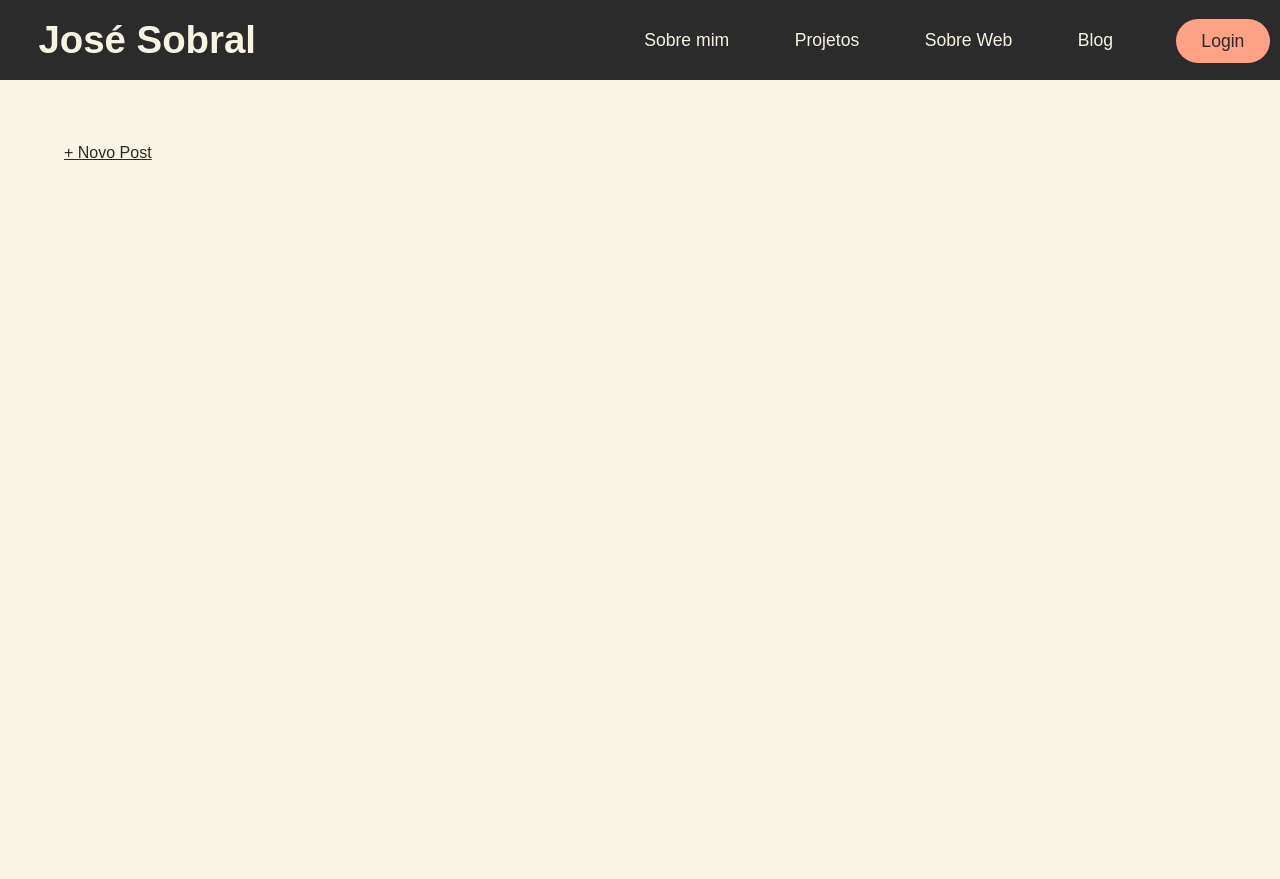
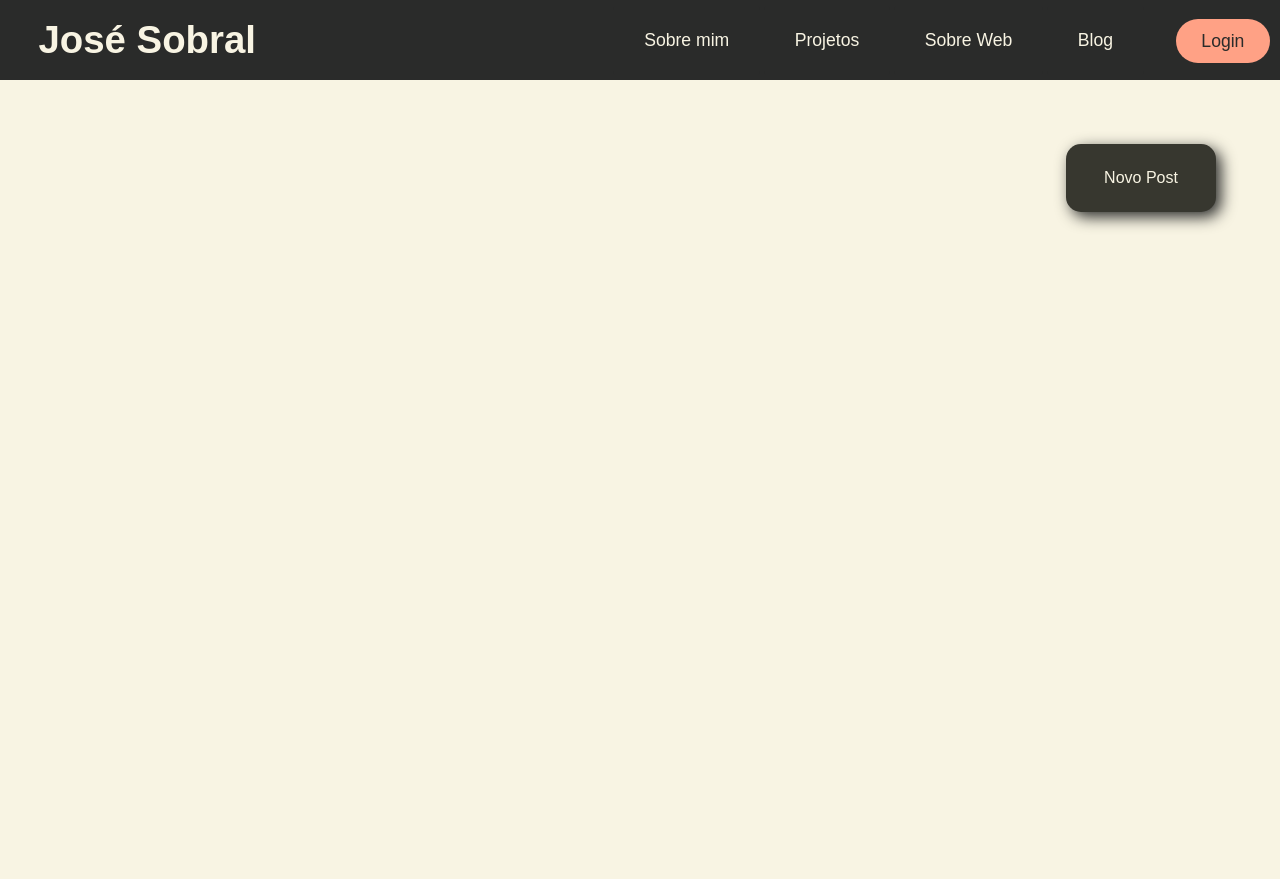
Before and after one commit to josesobral22005813/pw-portfolio-22005813, a Django app: page /blog in a window 1280 px wide. Shown: the top 879 px of the page. Run offline with Django 4.2, Linux system fonts and the light colour scheme; data that the repository does not hold is empty; parts of the project's set-up code (start-up, migrations or seed data) failed here and were passed over.

Commit message:
CSS update

```diff
--- a/config/settings.py
+++ b/config/settings.py
@@ -27,7 +27,7 @@ BASE_DIR = Path(__file__).resolve().parent.parent
 SECRET_KEY = env.str("SECRET_KEY")
 
 # SECURITY WARNING: don't run with debug turned on in production!
-DEBUG = env.bool("DEBUG", default=True)
+DEBUG = env.bool("DEBUG", default=False)
 
 ALLOWED_HOSTS = ['.herokuapp.com', 'localhost', '127.0.0.1']
 
--- a/portfolio/forms.py
+++ b/portfolio/forms.py
@@ -9,11 +9,15 @@ class PostForm(ModelForm):
         fields = '__all__'
 
         widgets = {
-            'titulo': forms.TextInput(attrs={'class': 'form-control', 'placeholder': 'descrição da tarefa...'}),
+            'autor': forms.TextInput(attrs={'class': 'form-control', 'placeholder': 'Introduza o seu nome'}),
+            'titulo': forms.TextInput(attrs={'class': 'form-control', 'placeholder': 'Introduza um titulo'}),
+            'descricao': forms.TextInput(attrs={'class': 'form-control', 'placeholder': 'Introduza uma descrição'}),
         }
 
         labels = {
+            'autor': 'Autor',
             'titulo': 'Título',
+            'descricao': 'Descrição',
         }
 
         help_texts = {
--- a/portfolio/models.py
+++ b/portfolio/models.py
@@ -1,4 +1,5 @@
 from django.db import models
+from django.utils import timezone
 
 
 class Pessoa(models.Model):
@@ -55,7 +56,7 @@ class Post(models.Model):
     autor = models.CharField(max_length=200)
     titulo = models.CharField(max_length=200)
     descricao = models.CharField(max_length=200)
-    data = models.DateTimeField(auto_now_add=True)
+    data = models.DateTimeField(default=timezone.now)
 
     def __str__(self):
         return self.titulo[:50]
--- a/portfolio/static/portfolio/css/blog.css
+++ b/portfolio/static/portfolio/css/blog.css
@@ -0,0 +1,66 @@
+.container {
+  background-color: #F8F4E3;
+  display: flex;
+  flex-flow: row wrap;
+  justify-content: right;
+  margin-bottom: 4em;
+}
+
+.container a {
+  width: 150px;   height: auto;
+  padding: 25px;
+  background-color: #37372F;
+  border-radius: 15px;
+  box-shadow: 5px 5px 15px #2A2B2A;
+  text-decoration: none;
+  text-align: center;
+  color: #F8F4E3;
+}
+
+.container a:hover {
+  box-shadow: 5px 5px 25px #2A2B2A;
+}
+
+.posts {
+  background-color: #F8F4E3;
+  display: flex;
+  flex-flow: row wrap;
+  justify-content: center;
+  margin-bottom: 4em;
+}
+
+.posts div{
+  width: 100%;   height: 20%;
+  background-color: #FBB99D;
+  border-radius: 15px;
+  box-shadow: 5px 5px 15px #2A2B2A;
+  text-decoration: none;
+  padding: 25px;
+  color: #F8F4E3;
+}
+
+div h2 {
+  margin: -25px;
+  margin-bottom: 15px;
+  padding-top: 12px;
+  padding-left: 12px;
+  border-radius: 15px 15px 0px 0px;
+  display: flex;
+}
+
+div h4 {
+  padding-top: 12px;
+  padding-left: 12px;
+  border-radius: 15px 15px 0px 0px;
+  display: flex;
+}
+
+div p {
+  float: right;
+  margin-right: 10px;
+}
+
+#edit {
+  float: left;
+  margin-top: 10px;
+}
--- a/portfolio/templates/portfolio/blog.html
+++ b/portfolio/templates/portfolio/blog.html
@@ -1,15 +1,23 @@
 {% extends 'portfolio/layout.html' %}
 
 {% block main %}
+{% load static %}
+<link rel="stylesheet" href="{% static 'portfolio/css/blog.css' %}">
+<div class="container">
+    <a href="{% url 'portfolio:new' %}" class="new">Novo Post</a>
+</div>
+
 {% for post in posts %}
-<p>
-    {{ post.titulo }}
-
-    <a href="{% url 'portfolio:edit' post.id %}" class="btn btn-warning  btn-sm"
-       style="float: right; margin-right: 10px">
-        Editar
-    </a>
-</p>
+<div class="posts">
+    <div>
+        <h2>{{ post.titulo }}</h2>
+        <h4>{{ post.descricao }}</h4>
+        <p>{{ post.autor }}</p>
+        <p>{{ post.data }}</p>
+        <a href="{% url 'portfolio:edit' post.id %}" id="edit">
+            Editar
+        </a>
+    </div>
+</div>
 {% endfor %}
-<a href="{% url 'portfolio:new' %}" class="btn btn-success btn-block">+ Novo Post</a>
 {% endblock %}
--- a/portfolio/templates/portfolio/competencias.html
+++ b/portfolio/templates/portfolio/competencias.html
@@ -4,6 +4,7 @@
 {% load static %}
 <link rel="stylesheet" href="{% static 'portfolio/css/competencias.css' %}">
 
+<h1 class="title">Competencias:</h1>
 <div class="competencias">
     {% for competencia in competencias %}
     <div>
--- a/portfolio/urls.py
+++ b/portfolio/urls.py
@@ -15,7 +15,7 @@ urlpatterns = [
     path('noticias', views.noticias_page_view, name='noticias'),
     path('quizz', views.quizz_page_view, name='quizz'),
     path('blog', views.blog_page_view, name='blog'),
-    path('new/', views.new_comment_view, name='new'),
-    path('edit/<int:post_id>', views.edit_comment_view, name='edit'),
-    path('delete/<int:post_id>', views.delete_comment_view, name='delete'),
+    path('new/', views.new_post_view, name='new'),
+    path('edit/<int:post_id>', views.edit_post_view, name='edit'),
+    path('delete/<int:post_id>', views.delete_post_view, name='delete'),
 ]
--- a/portfolio/views.py
+++ b/portfolio/views.py
@@ -60,7 +60,7 @@ def blog_page_view(request):
     return render(request, 'portfolio/blog.html', context)
 
 
-def new_comment_view(request):
+def new_post_view(request):
     form = PostForm(request.POST or None)
     if form.is_valid():
         form.save()
@@ -71,18 +71,18 @@ def new_comment_view(request):
     return render(request, 'portfolio/new.html', context)
 
 
-def edit_comment_view(request, comment_id):
-    comment = Post.objects.get(id=comment_id)
-    form = PostForm(request.POST or None, instance=comment)
+def edit_post_view(request, post_id):
+    post = Post.objects.get(id=post_id)
+    form = PostForm(request.POST or None, instance=post)
 
     if form.is_valid():
         form.save()
         return HttpResponseRedirect(reverse('portfolio:blog'))
 
-    context = {'form': form, 'comment_id': comment_id}
+    context = {'form': form, 'comment_id': post_id}
     return render(request, 'portfolio/edit.html', context)
 
 
-def delete_comment_view(request, comment_id):
-    Post.objects.get(id=comment_id).delete()
+def delete_post_view(request, post_id):
+    Post.objects.get(id=post_id).delete()
     return HttpResponseRedirect(reverse('portfolio:blog'))
```
Also changed, not shown: portfolio/static/portfolio/css/competencias.css (+11 -0 lines), portfolio/static/portfolio/css/quizz.css (added, +15 -0 lines), portfolio/templates/portfolio/quizz.html (+11 -6 lines).
